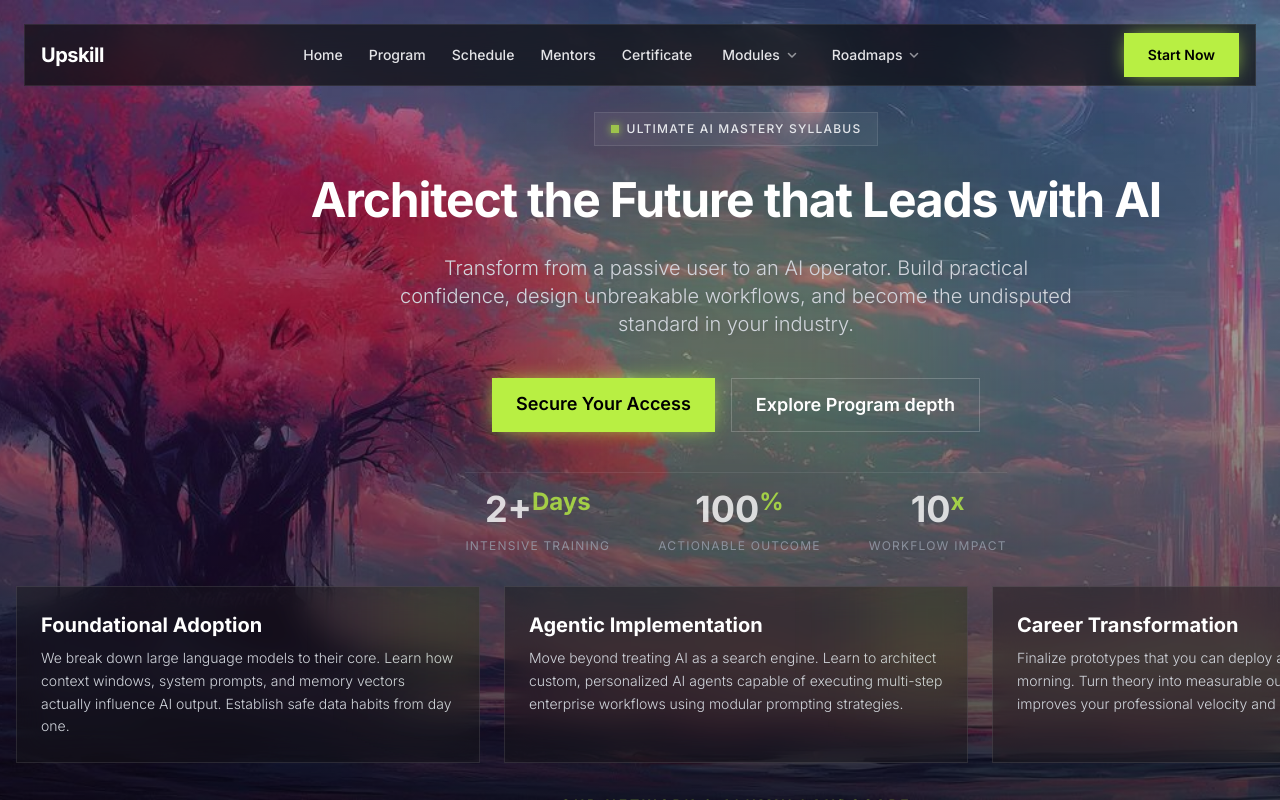
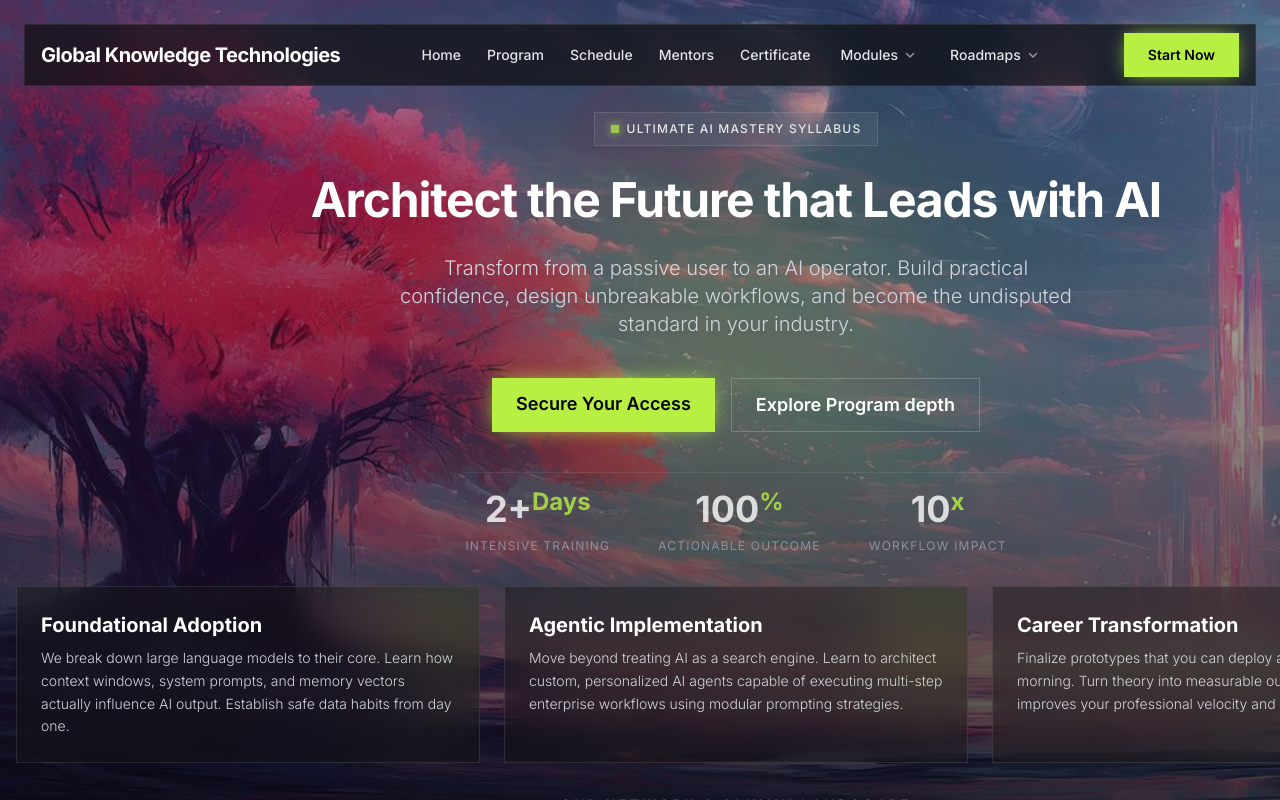
Before and after one commit to gobinath-sketch/ailead, a Next.js app in the folder frontend/: page / in a window 1280 px wide. Built offline with nearby package versions, Linux system fonts and the light colour scheme.

Commit message:
Mentor Images

```diff
--- a/frontend/src/components/site-frame.tsx
+++ b/frontend/src/components/site-frame.tsx
@@ -46,7 +46,7 @@ export function SiteFrame({ title, children }: SiteFrameProps) {
         <header className="nav-pill flex items-center justify-between gap-8 max-w-7xl xl:max-w-[1440px] w-full hover:bg-black/80 transition-all duration-500">
           <div className="flex items-center gap-2">
             <h1 className="text-xl font-bold tracking-tight text-white flex items-center gap-2">
-              Upskill
+              Global Knowledge Technologies
             </h1>
           </div>
           <nav className="hidden md:flex items-center gap-0.5">
```
